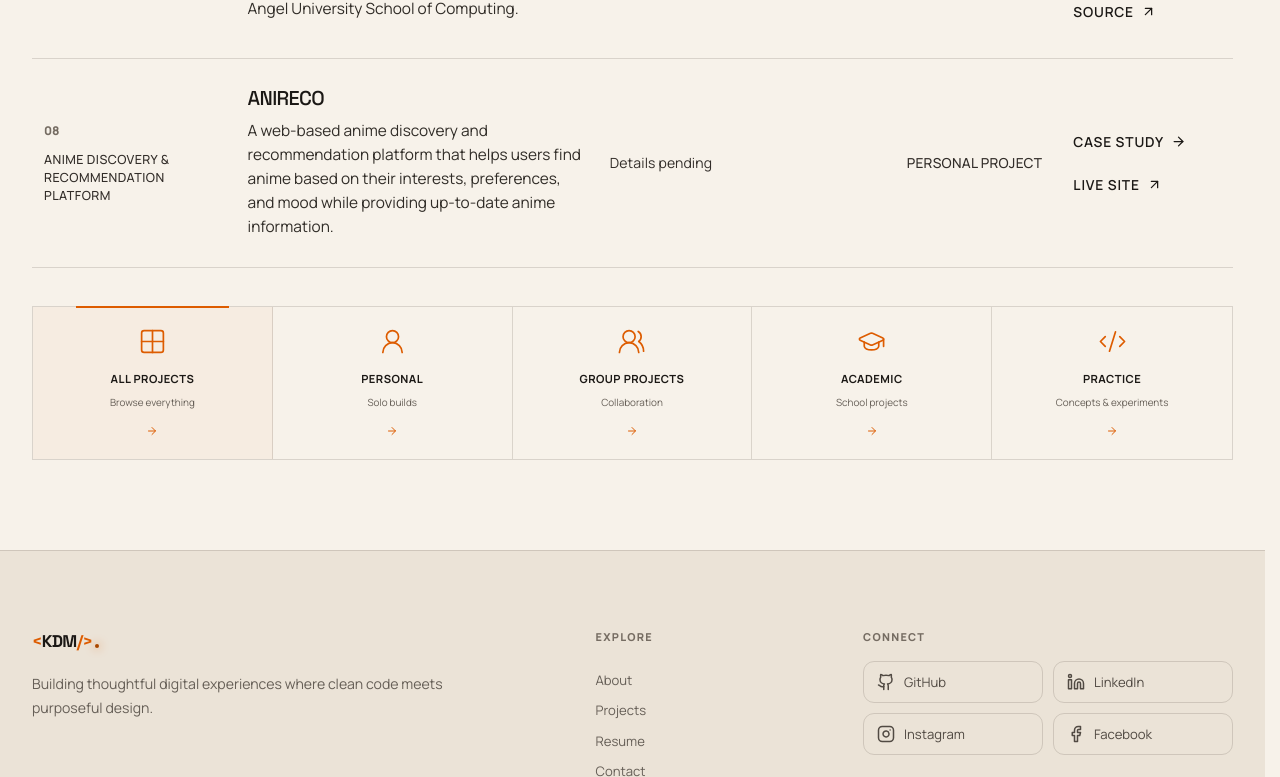
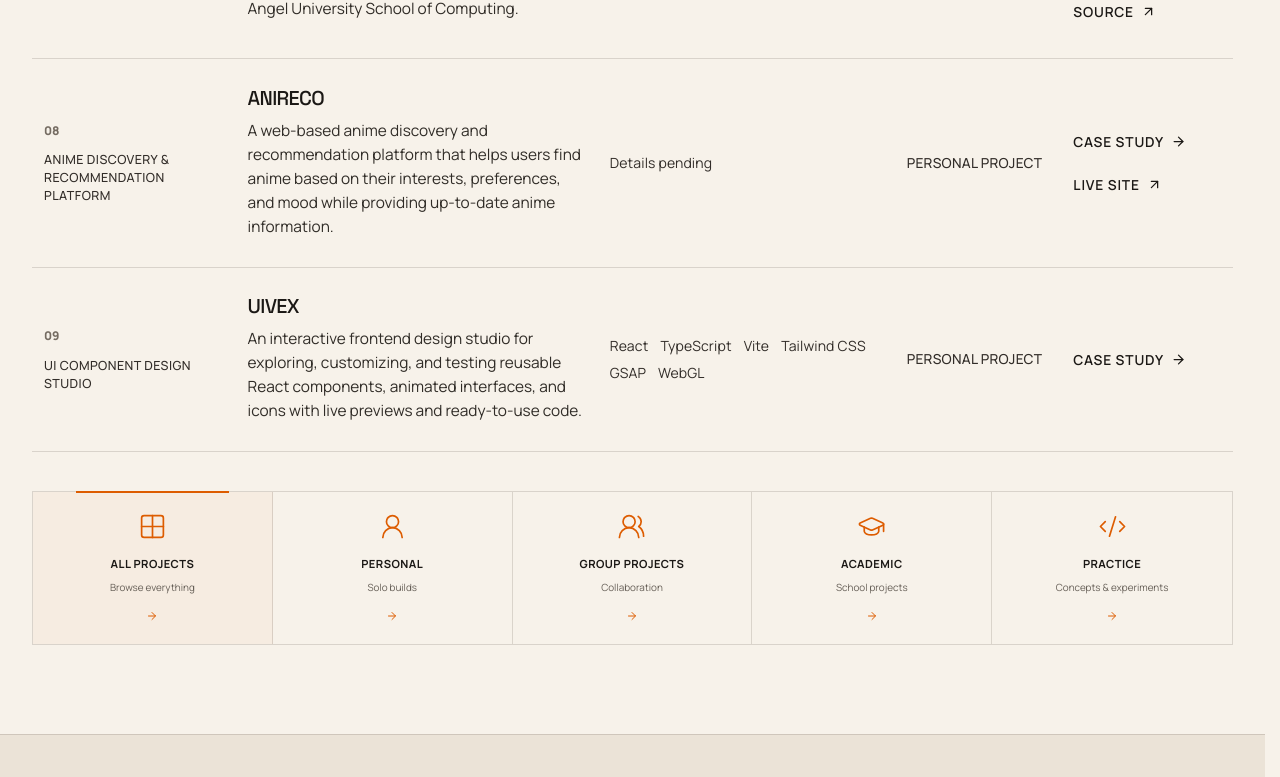
Before and after one commit to KrisDaneM/KrisDaneMadlambayan, a React (Vite) app: page /projects in a window 1280 px wide. Shown: the part 2023-2800 px from the top of the page. Built offline with nearby package versions, Linux system fonts and the light colour scheme; no server answers.

Commit message:
Add UIVEX project to portfolio

```diff
--- a/src/data/projects.js
+++ b/src/data/projects.js
@@ -117,6 +117,39 @@ export const projects = [
     learning: 'AniReco explores how multiple discovery methods can make a large anime catalog easier and more enjoyable to navigate while keeping recommendations and useful information at the center of the experience.',
     seoDescription: 'AniReco is an anime discovery, recommendation, and information platform powered by live anime information from AniList. It is not an anime streaming website.',
   },
+  {
+    id: '09', slug: 'uivex', title: 'UIVEX', category: 'UI Component Design Studio', type: 'Personal Project',
+    description: 'An interactive frontend design studio for exploring, customizing, and testing reusable React components, animated interfaces, and icons with live previews and ready-to-use code.',
+    overview: 'UIVEX is a frontend design resource and interactive React component studio. It allows developers to explore reusable UI components, preview interactions, customize designs, test responsiveness, and export ready-to-use React code. UIVEX also provides customizable icons, favorites, presets, and learning resources. It is entirely frontend-based, with workspace data, favorites, and presets stored locally in the user\'s browser.',
+    problem: 'Frontend developers often spend time searching for reusable UI components, testing different designs, and adapting components to fit their projects. UIVEX brings component discovery, live previews, customization, responsive testing, and reusable code together in one platform.',
+    purpose: 'UIVEX brings component discovery, experimentation, responsive testing, implementation guidance, and reusable frontend code into one focused workspace without requiring a backend, database, authentication system, or external application API.',
+    solution: 'UIVEX provides an interactive design environment where developers can explore, customize, test, and reuse frontend components in one place. Its live previews, Playground tools, icon resources, and code export features help simplify frontend development and design experimentation.',
+    stack: [
+      'React', 'TypeScript', 'Vite', 'React Router',
+      'Tailwind CSS', 'Custom CSS', 'CSS Grid', 'Flexbox', 'CSS Custom Properties',
+      'GSAP', 'Motion for React', 'WebGL', 'Custom Shaders', 'CSS 3D Transforms', 'SVG Animation',
+      'Lucide React', 'Simple Icons', 'Custom SVG',
+      'React Context', 'React Hooks', 'localStorage', 'JSON Import/Export',
+      'Vitest', 'React Testing Library', 'JSDOM', 'ESLint', 'TypeScript Compiler',
+      'Vercel',
+    ],
+    featuredStack: ['React', 'TypeScript', 'Vite', 'Tailwind CSS', 'GSAP', 'WebGL'],
+    metaStack: ['React', 'TypeScript', 'Vite', 'Tailwind CSS', 'GSAP', 'WebGL'],
+    searchTerms: ['component', 'UI', 'design studio', 'playground', 'animation', 'icons', 'frontend', 'live preview', 'responsive testing', 'code export'],
+    features: [
+      'Component Discovery — Browse reusable React UI components and discover designs, interactions, and animations.',
+      'Interactive Live Previews — Preview real component behavior, visual effects, animations, and interaction states.',
+      'Component Playground — Customize component appearance, styling, and behavior through interactive controls.',
+      'Responsive Testing — Preview components at different viewport sizes and test their responsive behavior.',
+      'Code Export — Copy or download reusable React source code for supported components.',
+      'Icon Library — Browse and customize interface icons, brand logos, and animated SVG icons.',
+      'Favorites and Presets — Save favorite components and custom configurations locally in the browser.',
+      'Workspace Management — Manage locally saved components and presets with portable JSON import/export.',
+      'Implementation Guide — Learn component usage and implementation patterns through the UIVEX Guide.',
+    ],
+    learning: 'UIVEX strengthened frontend-only application architecture using React, TypeScript, and Vite; responsive interface composition with Tailwind CSS and custom CSS; animation work with GSAP, Motion for React, WebGL, shaders, CSS 3D transforms, and SVG; and browser-based workspace persistence through localStorage and portable JSON import/export.',
+    seoDescription: 'UIVEX is an interactive frontend design studio for exploring, customizing, testing, and exporting reusable React components, animated interfaces, and icons.',
+  },
 ];
 
 const featuredProjectSlugs = ['thryve', 'ac-core', 'socconsult'];
```
